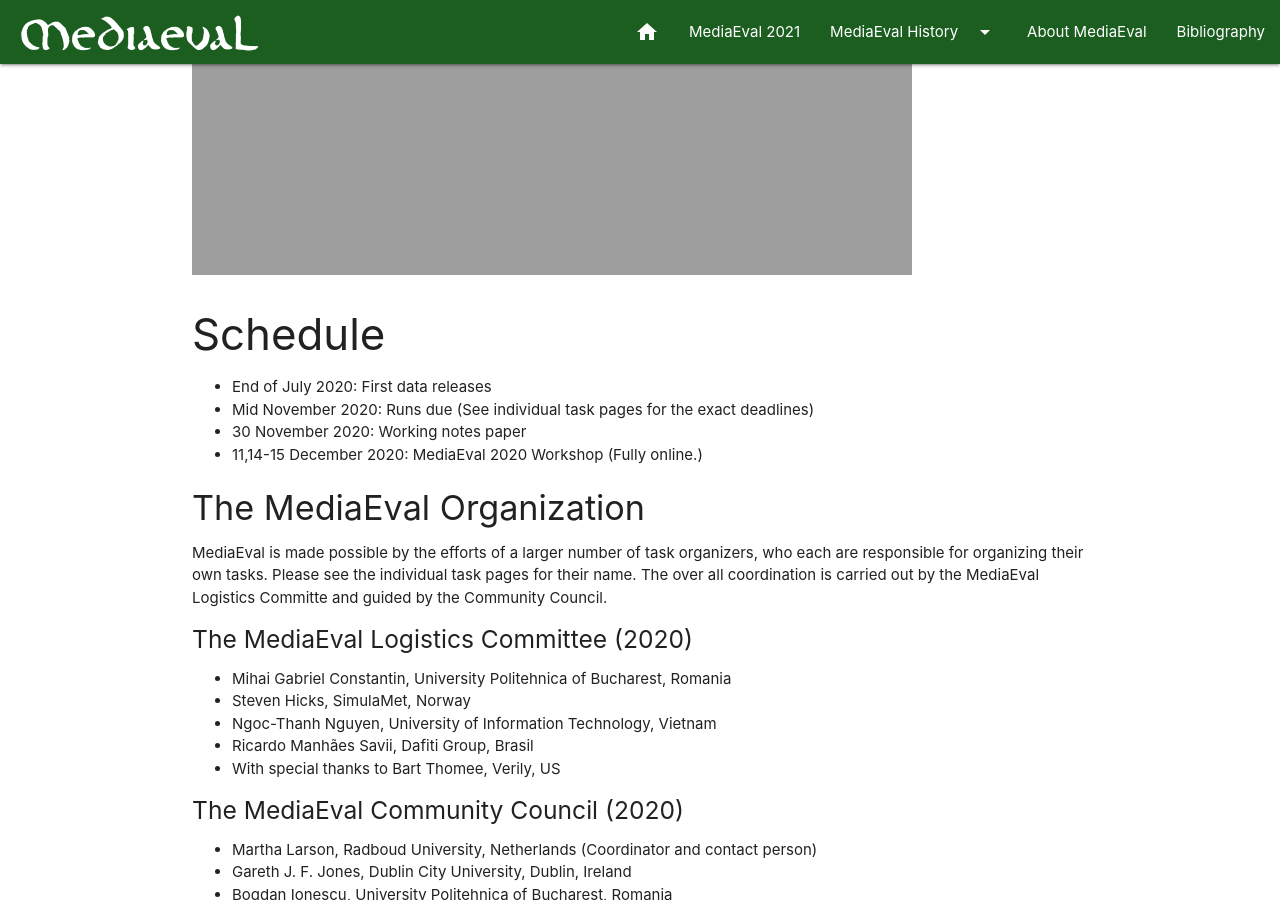
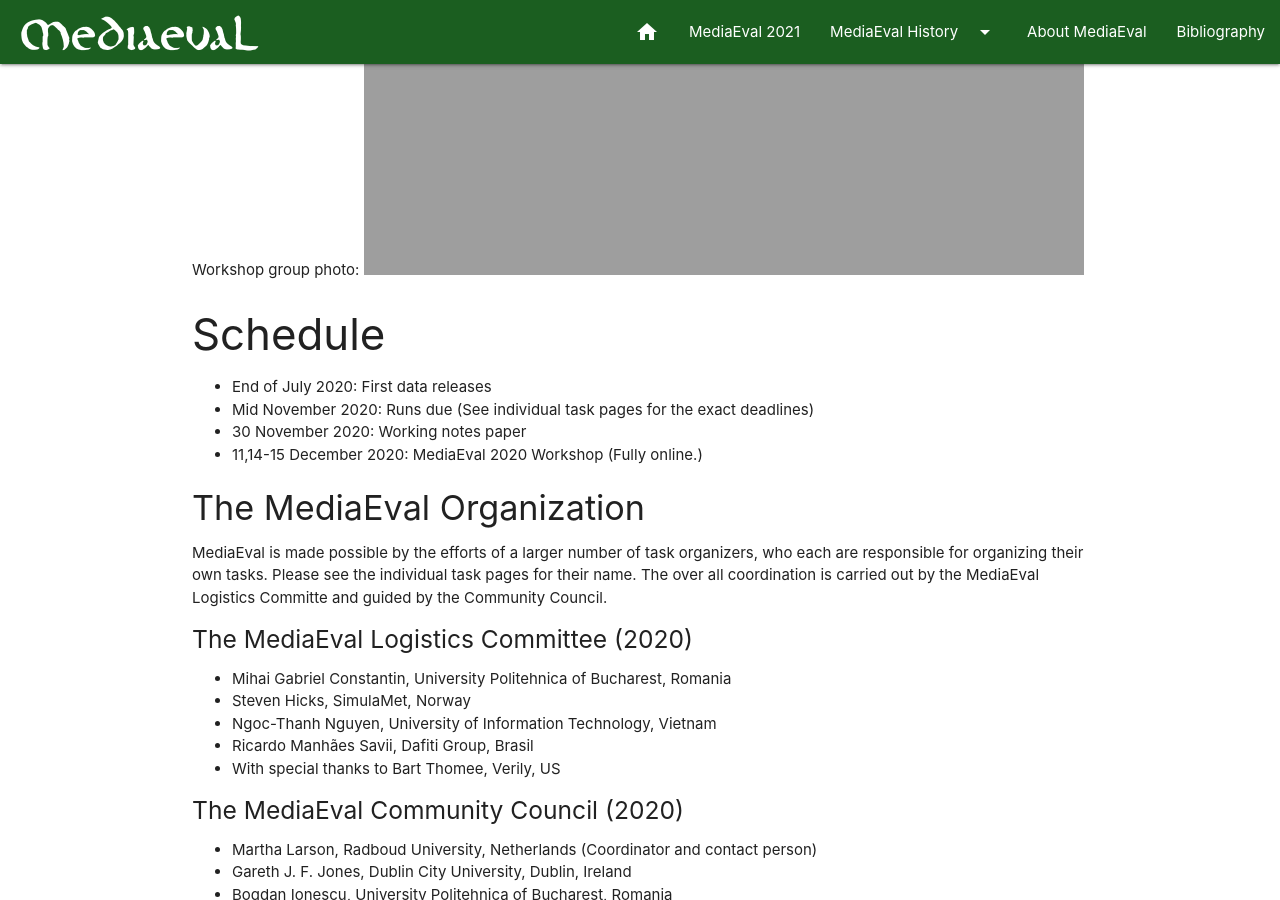
Before and after one commit to multimediaeval/multimediaeval.github.io, a Jekyll site: the page built from _editions/2020.md, in a window 1280 px wide and 900 px high, scrolled down 772 px. Built offline with Jekyll 4.4.1, drawn with Linux system fonts in a browser that asks for light colours.

Commit message:
Update 2020.md

```diff
--- a/_editions/2020.md
+++ b/_editions/2020.md
@@ -19,6 +19,7 @@
 * Presentation slides can be found on the [MediaEval Slideshare](https://www.slideshare.net/multimediaeval/presentations)
 * Videos of presentations can be on the [MediaEval YouTube Channel](https://www.youtube.com/channel/UCc-1NW1Uo2o_zI4F81iyTcw/videos)
 
+Workshop group photo:
 <img src="https://multimediaeval.github.io/editions/2020/docs/MediaEval2020GroupPhoto.png" width="720"/>
 
 <!---
```
